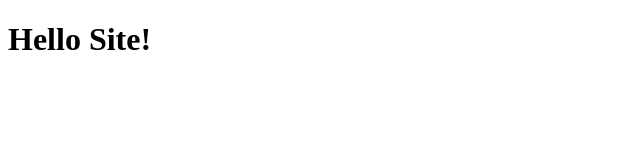
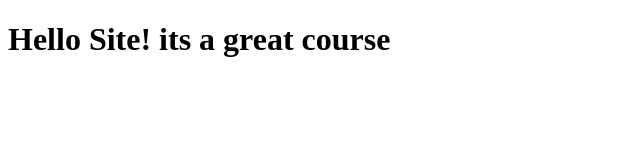
Before and after one commit to iotclcub/first-web-development, a plain HTML site: page website/index.html in a window 1280 px wide. Shown: the whole page, without its empty margins (0-640 px from the left). Drawn offline with Linux system fonts and the light colour scheme.

Commit message:
small addition

```diff
--- a/website/index.html
+++ b/website/index.html
@@ -4,6 +4,6 @@
 	<title> Hello site ! </title>
 </head>
 <body>
-<h1> Hello Site! </h1>
+<h1> Hello Site! its a great course </h1>
 </body>
 </html>
```
